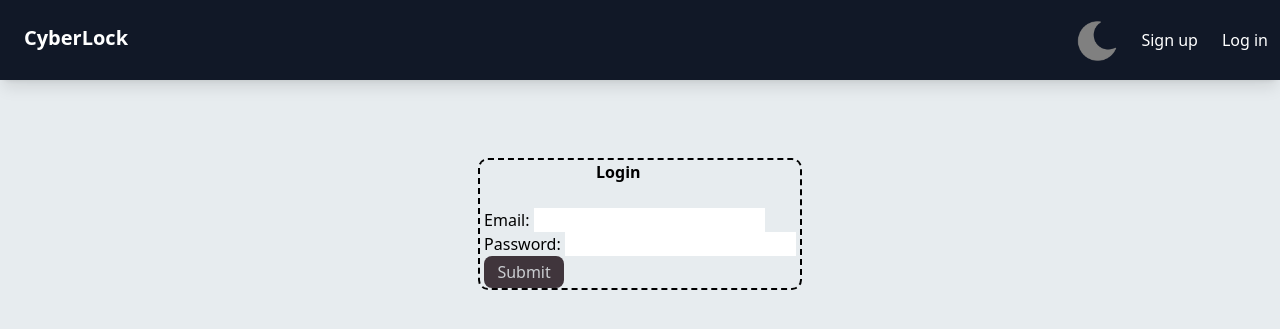
After one commit to n0rbed/password-manager, a Flask app: page /login in a window 1280 px wide. The commit adds this page. Shown: the top 329 px of the page. Run offline with Flask 3, Linux system fonts and the light colour scheme; some libraries are stand-ins or nearby versions.

Commit message:
login progress and added full login functionality, project starting to come together now.

```diff
--- a/app.py
+++ b/app.py
@@ -74,9 +74,7 @@ def signup():
     hash = generate_password_hash(password)
     date = datetime.now()
     cur.execute("INSERT INTO users (email, hash, date_created) VALUES (%s, %s, %s)", [email, hash, date]);
-    cur.execute('SELECT id from users WHERE email=%s', [email])
-    session['user_id'] = cur.fetchall()[0][0]
-    return redirect('/')
+    return redirect('/login')
 
 
 @app.route('/login', methods=['GET', 'POST'])
@@ -97,3 +95,8 @@ def login():
 
     if not check_password_hash(database_hash, password):
         return render_template('error.html', error='Email or password are invalid')
+
+    cur.execute('SELECT id FROM USERS WHERE email = %s', [email])
+    session['user_id'] = cur.fetchall()[0][0]
+
+    return redirect('/')
--- /dev/null
+++ b/static/login.js
@@ -0,0 +1,12 @@
+let container = document.getElementById('main_container')
+container.classList.add('flex', 'mt-40', 'items-center','justify-center', 'mx-auto',
+                        'outline-dashed', 'outline-2', 'w-80', 'rounded-lg')
+
+document.getElementById('form').classList.add('flex-col', 'items-center')
+
+let title = document.getElementById('title')
+title.classList.add('pl-28', 'w-5', 'font-semibold')
+
+let submit_button = document.getElementById('submit_login')
+submit_button.classList.add('bg-chineseviolet-900', 'rounded-lg', 'text-antiwhite-200',
+                            'w-20', 'h-8')
--- a/static/output.css
+++ b/static/output.css
@@ -534,6 +534,40 @@ video {
   --tw-backdrop-sepia:  ;
 }
 
+.container {
+  width: 100%;
+}
+
+@media (min-width: 640px) {
+  .container {
+    max-width: 640px;
+  }
+}
+
+@media (min-width: 768px) {
+  .container {
+    max-width: 768px;
+  }
+}
+
+@media (min-width: 1024px) {
+  .container {
+    max-width: 1024px;
+  }
+}
+
+@media (min-width: 1280px) {
+  .container {
+    max-width: 1280px;
+  }
+}
+
+@media (min-width: 1536px) {
+  .container {
+    max-width: 1536px;
+  }
+}
+
 .static {
   position: static;
 }
@@ -548,6 +582,11 @@ video {
 
 .m-0 {
   margin: 0px;
+}
+
+.mx-auto {
+  margin-left: auto;
+  margin-right: auto;
 }
 
 .ml-16 {
@@ -606,6 +645,14 @@ video {
   height: 100%;
 }
 
+.h-4 {
+  height: 1rem;
+}
+
+.h-8 {
+  height: 2rem;
+}
+
 .w-10 {
   width: 2.5rem;
 }
@@ -618,8 +665,48 @@ video {
   width: 100vw;
 }
 
+.w-32 {
+  width: 8rem;
+}
+
+.w-44 {
+  width: 11rem;
+}
+
+.w-80 {
+  width: 20rem;
+}
+
+.w-5 {
+  width: 1.25rem;
+}
+
+.w-8 {
+  width: 2rem;
+}
+
+.w-12 {
+  width: 3rem;
+}
+
+.w-24 {
+  width: 6rem;
+}
+
+.w-20 {
+  width: 5rem;
+}
+
 .flex-row {
   flex-direction: row;
+}
+
+.flex-col {
+  flex-direction: column;
+}
+
+.content-center {
+  align-content: center;
 }
 
 .items-center {
@@ -636,6 +723,10 @@ video {
 
 .rounded-full {
   border-radius: 9999px;
+}
+
+.rounded-lg {
+  border-radius: 0.5rem;
 }
 
 .border {
@@ -667,6 +758,11 @@ video {
   background-color: rgb(255 255 255 / var(--tw-bg-opacity));
 }
 
+.bg-chineseviolet-900 {
+  --tw-bg-opacity: 1;
+  background-color: rgb(64 53 60 / var(--tw-bg-opacity));
+}
+
 .p-3 {
   padding: 0.75rem;
 }
@@ -684,6 +780,22 @@ video {
 .py-2\.5 {
   padding-top: 0.625rem;
   padding-bottom: 0.625rem;
+}
+
+.pl-10 {
+  padding-left: 2.5rem;
+}
+
+.pl-20 {
+  padding-left: 5rem;
+}
+
+.pl-32 {
+  padding-left: 8rem;
+}
+
+.pl-28 {
+  padding-left: 7rem;
 }
 
 .text-center {
@@ -732,10 +844,23 @@ video {
   color: rgb(255 255 255 / var(--tw-text-opacity));
 }
 
+.text-antiwhite-200 {
+  --tw-text-opacity: 1;
+  color: rgb(202 205 209 / var(--tw-text-opacity));
+}
+
 .shadow-lg {
   --tw-shadow: 0 10px 15px -3px rgb(0 0 0 / 0.1), 0 4px 6px -4px rgb(0 0 0 / 0.1);
   --tw-shadow-colored: 0 10px 15px -3px var(--tw-shadow-color), 0 4px 6px -4px var(--tw-shadow-color);
   box-shadow: var(--tw-ring-offset-shadow, 0 0 #0000), var(--tw-ring-shadow, 0 0 #0000), var(--tw-shadow);
+}
+
+.outline-dashed {
+  outline-style: dashed;
+}
+
+.outline-2 {
+  outline-width: 2px;
 }
 
 .transition {
--- /dev/null
+++ b/templates/login.html
@@ -0,0 +1,20 @@
+{% extends 'layout.html' %}
+{% block title %}
+    Log in
+{% endblock %}
+
+{% block main %}
+<form action='/login' method='post' id='form'>
+    <p id='title'>Login</p><br>
+    <label>
+        Email:
+        <input type='text' required name='email'>
+    </label><br>
+    <label>
+        Password:
+        <input type='password' required name='password'>
+    </label><br>
+    <button type='submit' id='submit_login'>Submit</button>
+</form>
+<script src="{{ url_for('static', filename='login.js') }}"></script>
+{% endblock %}
```
